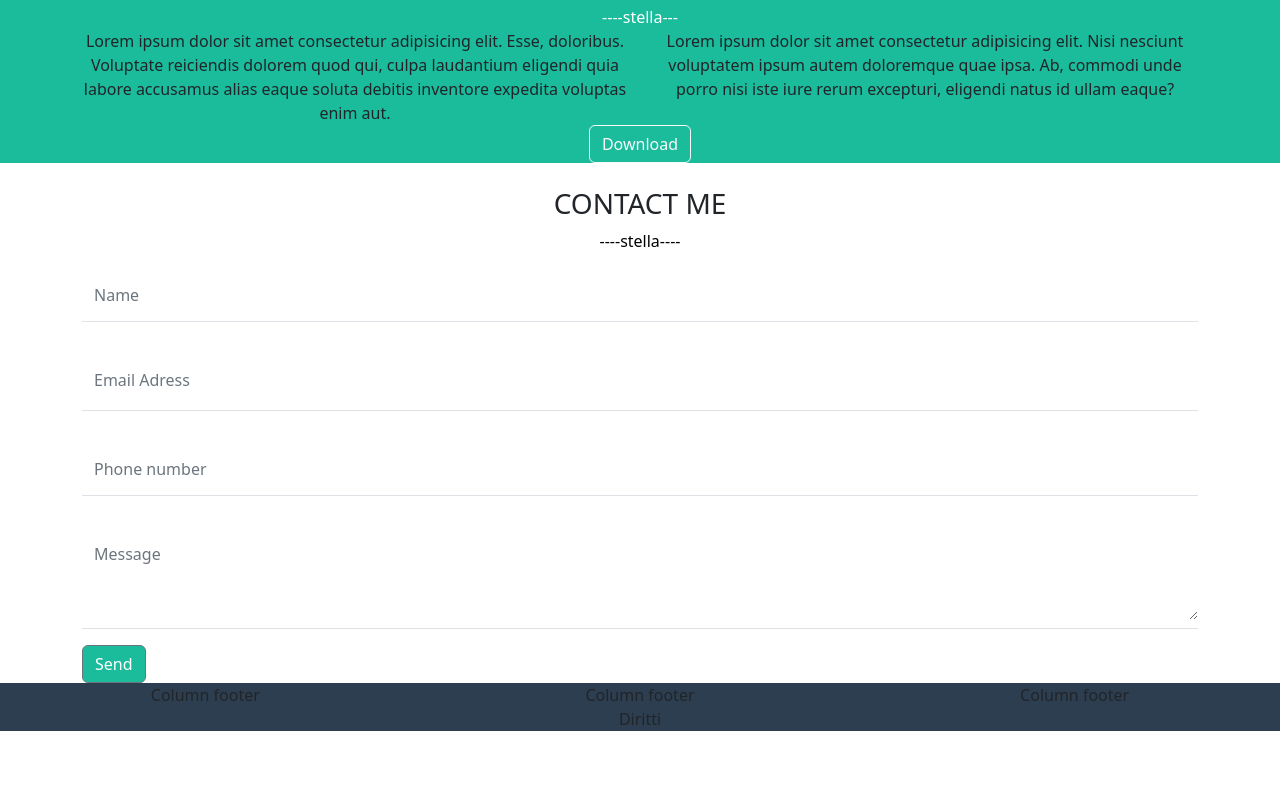
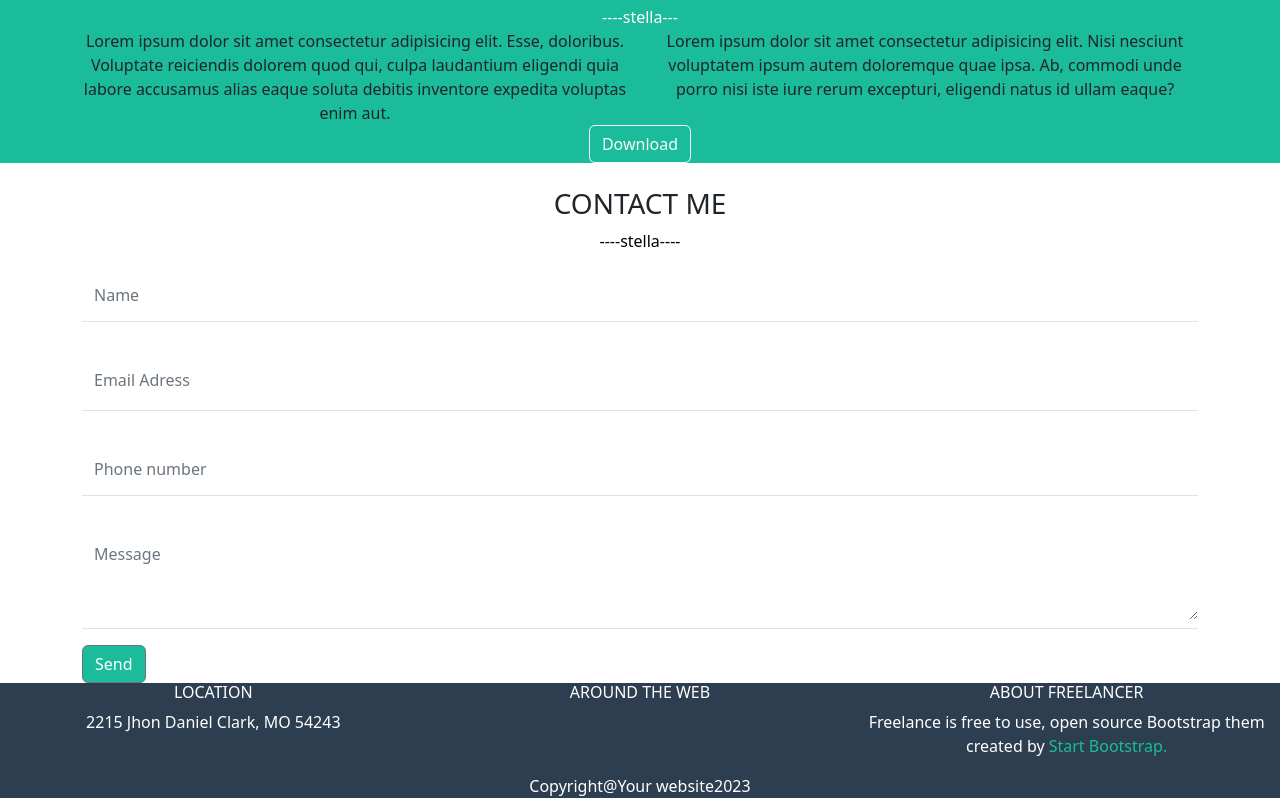
Before and after one commit to EnricoCirilli/html-css-bootstrap-freelancer, a plain HTML site: page index.html in a window 1280 px wide. Shown: the part 1067-1865 px from the top of the page. Before the commit the page ends 1798 px from the top, so only its background shows below. Drawn offline with nearby package versions, Linux system fonts and the light colour scheme.

Commit message:
add: footer text color

```diff
--- a/css/style.css
+++ b/css/style.css
@@ -51,3 +51,12 @@
     background-color: #1ABC9C;
     color: white;
 }
+h6{
+    color: var(--primary-text-color);
+}
+.footer-span{
+    color:  var(--primary-color);
+}
+.footer-right{
+    color: var(--primary-text-color);
+}
--- a/index.html
+++ b/index.html
@@ -148,19 +148,27 @@
     </div>
 
     <!--  created a row and col for footer section and added media queries changes for md wich is the same for lg -->
+    <div class="container-fluid">
     <div class="row footer-top text-center">
         <div class="col col-12 col-md-4">
-            Column footer
+            <h6>LOCATION</h6>
+            <P>2215 Jhon Daniel Clark, MO 54243</P>
         </div>
         <div class="col  col-12 col-md-4">
-            Column footer
+            <h6>AROUND THE WEB</h6>
+            <div>
+
+            </div>
+
+
         </div>
         <div class="col  col-12 col-md-4">
-            Column footer
+          <h6>ABOUT FREELANCER</h6>
+          <p>Freelance is free to use, open source Bootstrap them created by<span class="footer-span"> Start Bootstrap.</span></p>
         </div>
-        <div class="col footer-bottom text-center"> Diritti</div>
+        <div class="col footer-bottom text-center footer-right"> Copyright@Your website2023</div>
     </div>
 
-
+</div>
 
 </html>
```
